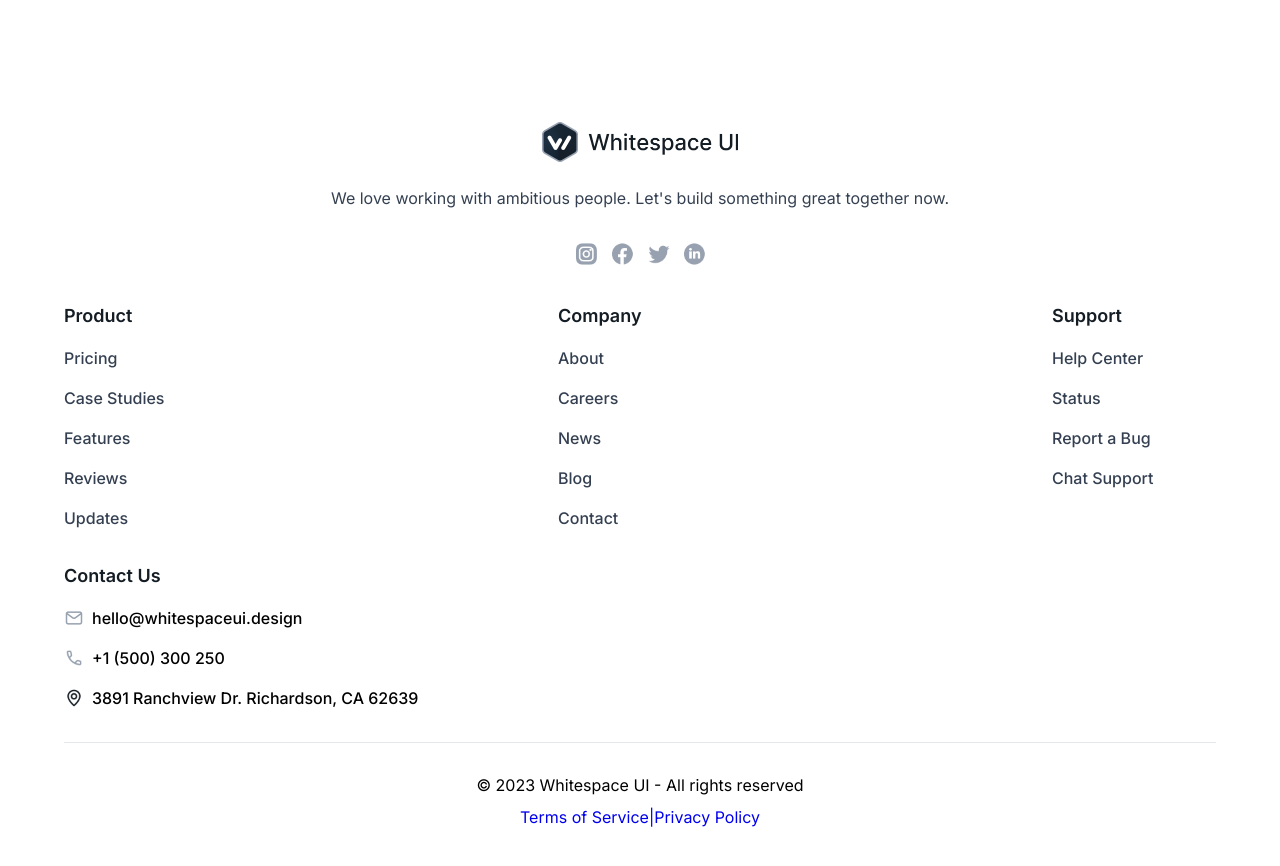
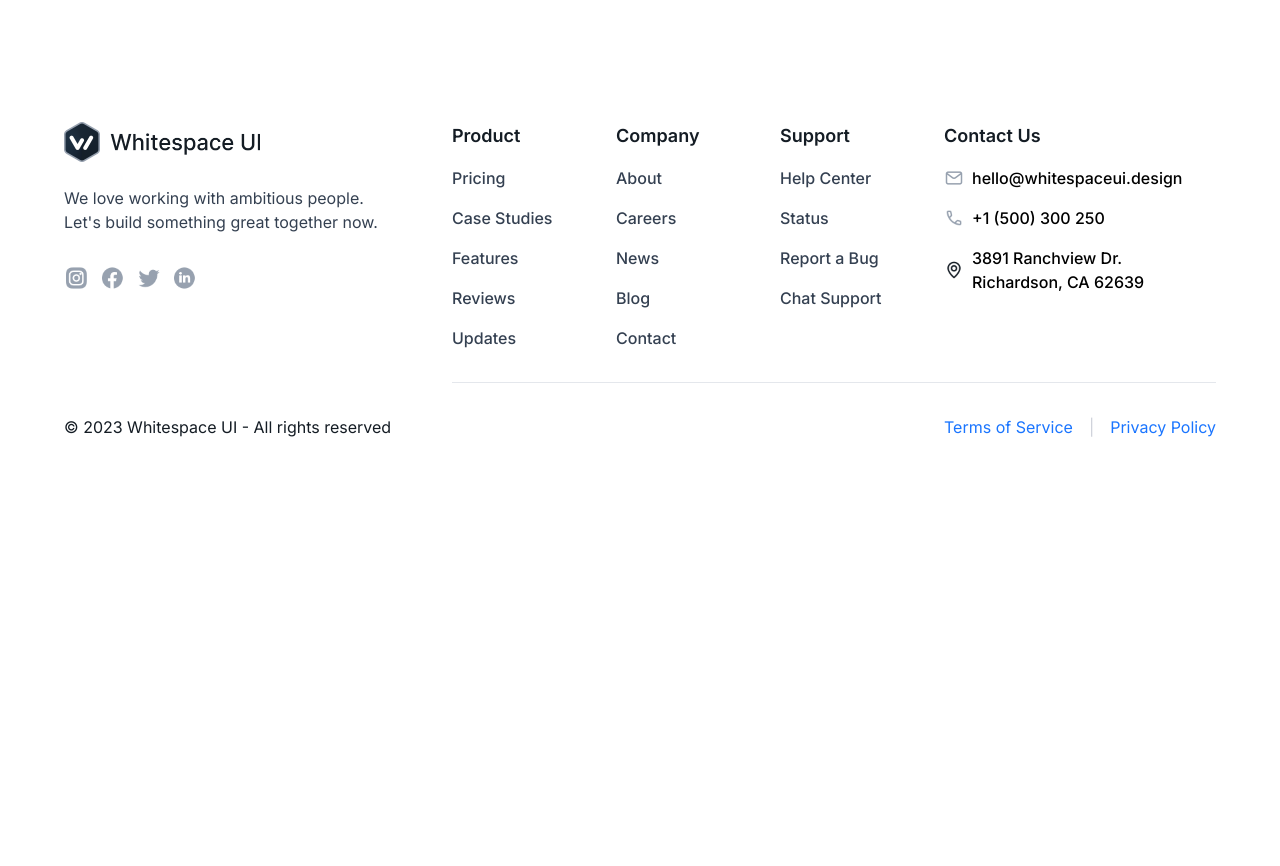
Before and after one commit to vizaanandyaa/whitespace-ui, a React (Vite) app: page / in a window 1280 px wide. Shown: the part 4820-5686 px from the top of the page. After the commit the page ends 5339 px from the top, so only its background shows below. Built offline with nearby package versions, Linux system fonts and the light colour scheme.

Commit message:
footer done

```diff
--- a/src/component/Footer.jsx
+++ b/src/component/Footer.jsx
@@ -31,18 +31,18 @@ function Footer() {
     { item: "+1 (500) 300 250", icon: phone },
     { item: "3891 Ranchview Dr. Richardson, CA 62639", icon: location },
   ];
-  let footnoteLinks = ['Terms of Service', 'Privacy Policy']
 
   return (
     <>
       <footer className="compo footer container">
+        <div className="footer-items">
           <div className="footer-headline">
             <a className="logo footer-logo">
               <img className="logo-img" src={logo} alt="logo" />
               <img className="logo-text" src={logoText} alt="logotext" />
             </a>
             <p className="footer-desc">
-            We love working with ambitious people. Let's build something great
+              We love working with ambitious people. <br/> Let's build something great
               together now.
             </p>
             <div className="footer-socmed">
@@ -90,18 +90,15 @@ function Footer() {
               </div>
             </div>
           </div>
+        </div>
         <div className="footer-footnote">
             <span className="footer-footnote-title">
                 © 2023 Whitespace UI - All rights reserved
             </span>
             <div className="footnote-child">
-                {footnoteLinks.map((footnoteLink,index)=>{
-                    return(
-                        <a key={index} href="#">
-                            {footnoteLinks.length - index > 0 && index !== 0 ? '|' + footnoteLink : footnoteLink}
-                        </a>
-                    )
-                })}
+                <a href="#">Terms of Service</a>
+                <span>|</span>
+                <a href="#">Privacy Policy</a>
             </div>
         </div>
       </footer>
--- a/src/scss/footer.scss
+++ b/src/scss/footer.scss
@@ -3,6 +3,9 @@
 .footer-logo{
     justify-content: center;
     margin-bottom: 24px;
+    @media (min-width:768px){
+        justify-content: left;
+    }
 }
 
 .footer-desc{
@@ -12,12 +15,18 @@
     line-height: 24px;
     margin-bottom: 32px;
     color: $lightblack;
+    @media (min-width:768px){
+        text-align: start;
+    }
 }
 
 .footer-socmed{
     display: flex;
     justify-content: center;
     gap: 12px;
+    @media (min-width:768px){
+        justify-content: left;
+    }
 }
 
 .footer-socmed a{
@@ -26,6 +35,14 @@
 
 .footer-socmed-icon{
     width: 100%;
+    display: block;
+}
+
+.footer-items{
+    @media (min-width:1024px){
+        display: flex;
+        justify-content: space-between;
+    }
 }
 
 .footer-headline{
@@ -36,6 +53,9 @@
     display: flex;
     flex-wrap: wrap;
     justify-content: space-between;
+    @media (min-width:768px){
+        flex-wrap: nowrap;
+    }
 }
 
 .footer-link{
@@ -49,6 +69,13 @@
     padding-bottom: 32px;
     border-bottom: 1px solid $lightgrey;
     margin-bottom: 32px;
+    @media (min-width:768px){
+        display: flex;
+        padding-bottom: 0;
+    }
+    @media (min-width:1024px){
+        width: 764px;
+    }
 }
 
 .footer-contents-title{
@@ -98,9 +125,39 @@
 
 .footer-footnote{
     text-align: center;
+    @media (min-width:768px){
+        display: flex;
+        align-items: center;
+        justify-content: space-between;
+    }
 }
 
 .footer-footnote-title{
     display: block;
     margin-bottom: 12px;
+    font-weight: 400;
+    font-size: 16px;
+    line-height: 24px;
+    color: $lightblack2;
+    @media (min-width:768px){
+        margin-bottom: 0;
+    }
 }
+
+.footnote-child{
+    display: flex;
+    justify-content: center;
+    gap: 16px;
+    align-items: center;
+}
+
+.footnote-child a{
+    font-weight: 400;
+    font-size: 16px;
+    line-height: 24px;
+    color: $brightblue;
+}
+
+.footnote-child span{
+    color: $gray;
+}
```
Lines whose indentation alone changed are shown as unchanged.
